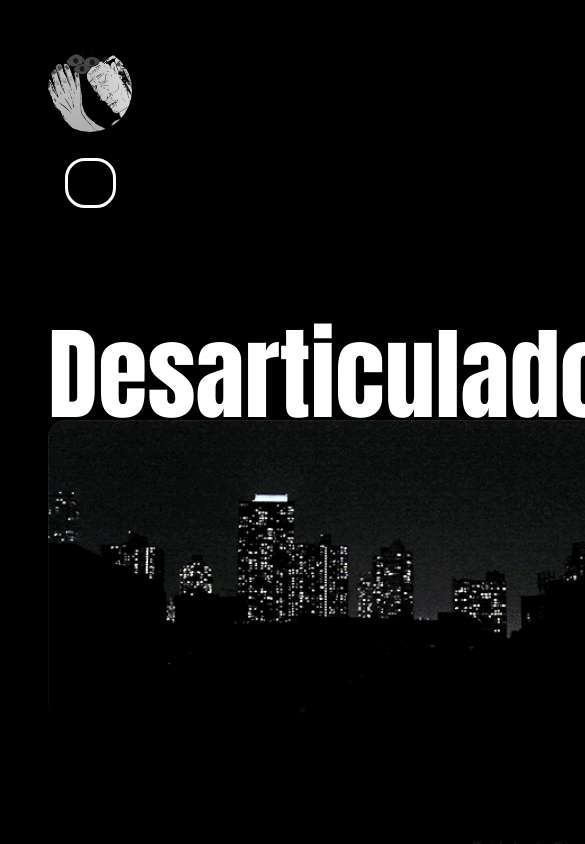
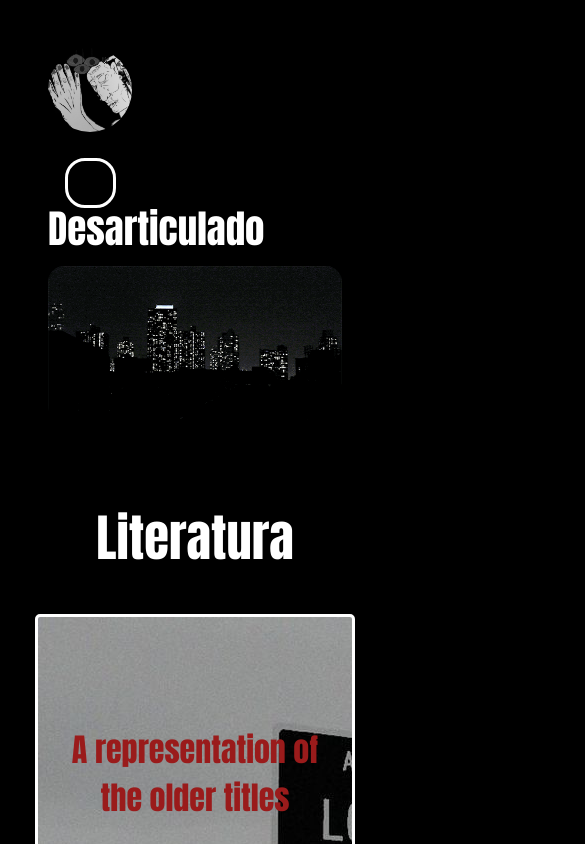
Before and after one commit to ArasaiX/desarticulado, a Next.js app in the folder desarticulado/: page / in a window 390 px wide. Shown: the top 844 px of the page, 585 px wide, since content can reach past the window. Built offline with nearby package versions, Linux system fonts and the light colour scheme.

Commit message:
fix responsive layout

```diff
--- a/desarticulado/app/components/HeroCustom.jsx
+++ b/desarticulado/app/components/HeroCustom.jsx
@@ -12,8 +12,7 @@ export function HeroCustom() {
 
                     <BurgerMenu />
                     </nav>
-                </header>
-                <header className={styles.heroHeader}>
+
                     <h1 className={styles.heroTitle}>Desarticulado</h1>
                     <img src="/city.gif" alt="city night" className={styles.imageHeader}/>
                 </header>
--- a/desarticulado/app/page.js
+++ b/desarticulado/app/page.js
@@ -21,6 +21,7 @@ export default function Home() {
     flexWrap: "wrap",
     justifyContent: "space-evenly",
     padding: "2em",
+    overflow: "hidden"
   }
 
   const secondContainer = {
--- a/desarticulado/styles/HeroCustom.module.css
+++ b/desarticulado/styles/HeroCustom.module.css
@@ -1,5 +1,6 @@
 .container {
     display: flex;
+    max-width: 100%;
 }
 
 .header {
@@ -37,7 +38,7 @@
 	display: flex;
 	flex-direction: column;
 	justify-content: space-between;
-	height: 100vh;
+	max-width: 100%;
 	padding: 1em;
 	box-sizing: border-box;
 	color: white;
@@ -65,13 +66,11 @@
 
 .heroTitle {
     font-family: Impact, Haettenschweiler, 'Arial Narrow Bold', sans-serif;
-    display: inline-block;
-    position: relative;
-    max-width: 16em;
 	margin: 0;
-	font-size: 12vh;
+	font-size: 10vw;
 	font-weight: bold;
 	line-height: .9;
+    padding-bottom: .5em;
 }
 
 .heroTitle:hover {
--- a/desarticulado/styles/galleryCustom.module.css
+++ b/desarticulado/styles/galleryCustom.module.css
@@ -3,4 +3,5 @@
     flex-wrap: wrap;
     justify-content: space-around;
     border: solid 3px white;
+    max-width: 100%;
 }
```
